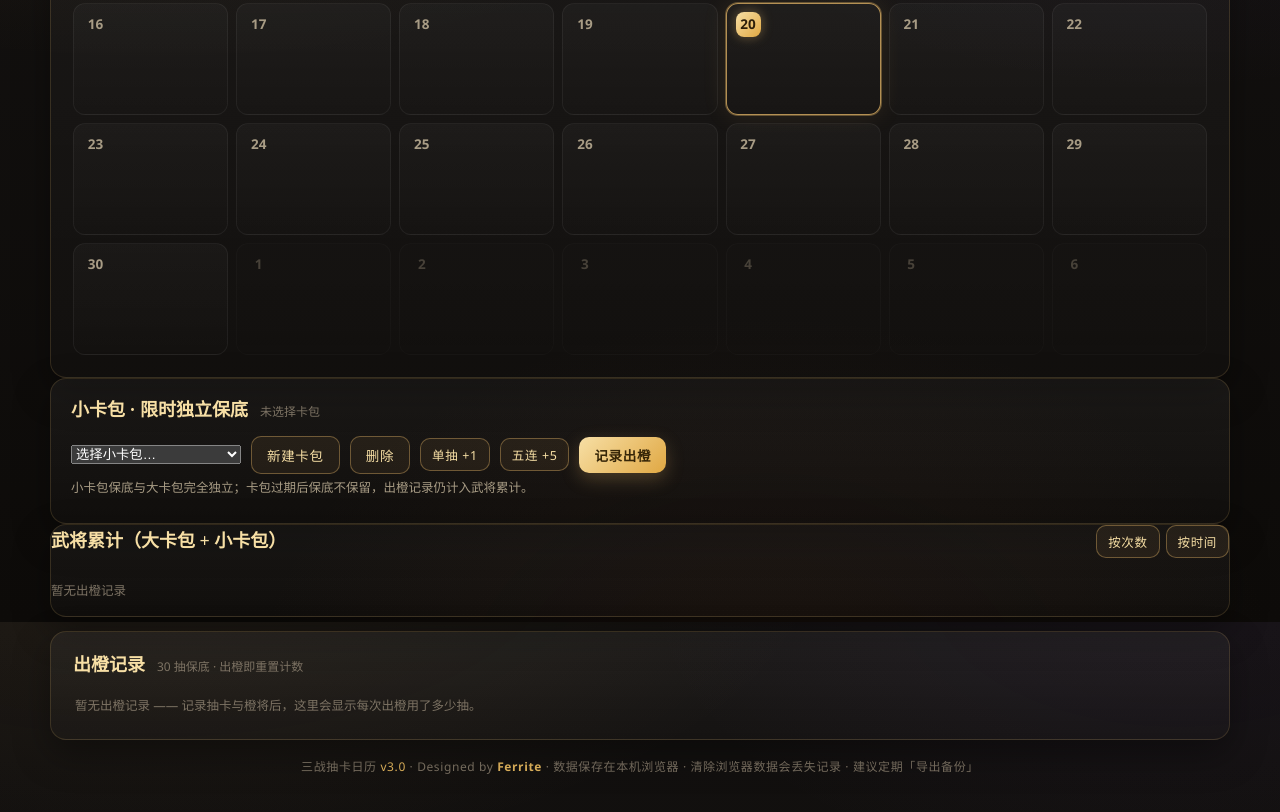
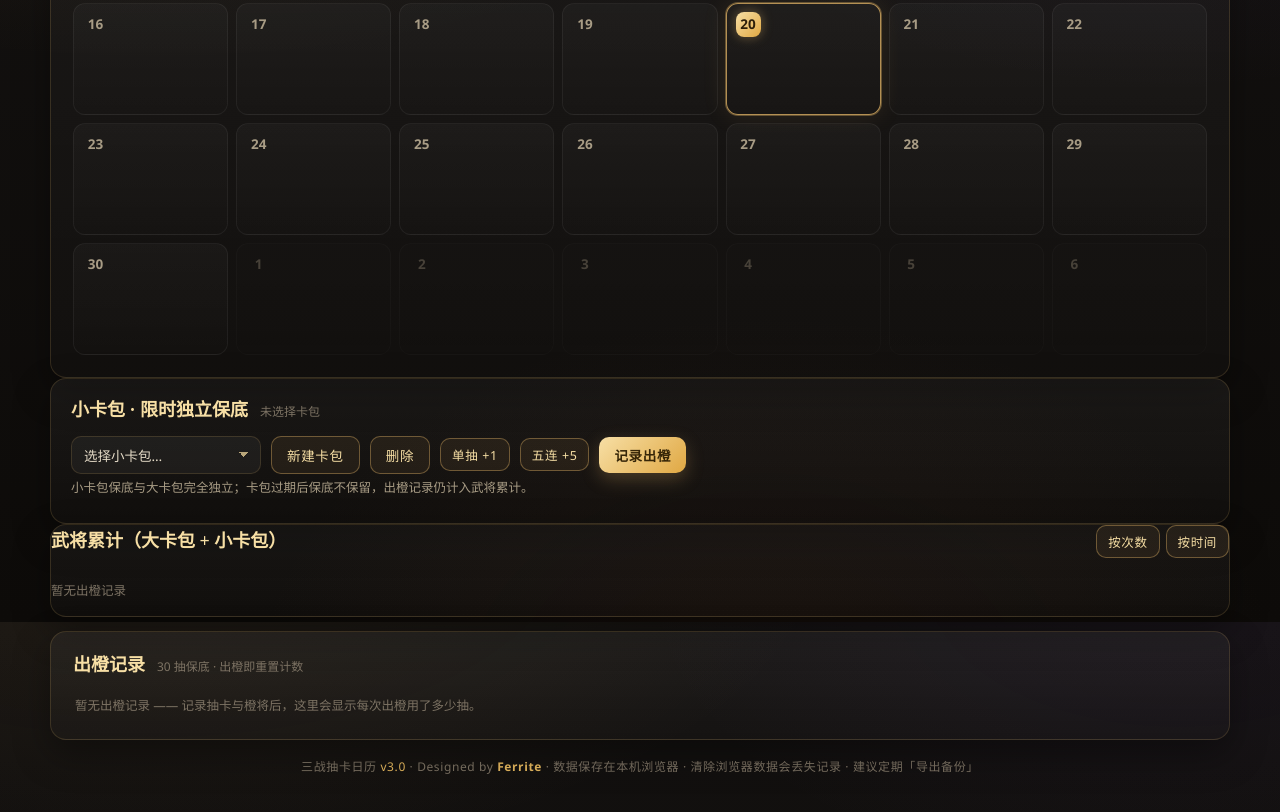
Before and after one commit to Ferrite111/sgz-gacha-calendar, a plain HTML site: page index.html in a window 1280 px wide. Shown: the part 978-1790 px from the top of the page. Drawn offline with Linux system fonts and the light colour scheme.

Commit message:
style(v3.0): dark gold select controls

```diff
--- a/index.html
+++ b/index.html
@@ -134,7 +134,19 @@ h1{
   .chance-text{font-size:12px;color:var(--muted);white-space:nowrap}
   .chance-text b{color:#e8c887;font-size:14.5px}
   .season-chip{font-size:12px;padding:3px 10px;border-radius:999px;border:1px solid rgba(217,188,124,.4);color:var(--gold);background:rgba(217,188,124,.08);margin-left:6px}
-  .pack-select{min-width:170px}
+  .pack-select{min-width:190px;height:38px}
+  #packSelect,#uiFields select{
+    -webkit-appearance:none;appearance:none;
+    background-color:rgba(255,255,255,.045);
+    background-image:linear-gradient(45deg,transparent 50%,#b9a67a 50%),linear-gradient(135deg,#b9a67a 50%,transparent 50%);
+    background-position:calc(100% - 16px) 50%,calc(100% - 11px) 50%;
+    background-size:5px 5px,5px 5px;background-repeat:no-repeat;
+    border:1px solid var(--line);border-radius:10px;color:#e6dcc8;
+    padding:9px 34px 9px 12px;font:inherit;font-size:13.5px;outline:none;cursor:pointer;
+  }
+  #uiFields select{width:100%}
+  #packSelect:focus,#uiFields select:focus{border-color:var(--line-strong)}
+  #packSelect option,#uiFields select option{background:#1b1711;color:#e6dcc8}
   .pack-records{margin-top:8px;font-size:12px;color:var(--muted)}
   .pack-row{padding:4px 0;border-bottom:1px dashed rgba(160,145,230,.12)}
   .hero-totals{display:flex;flex-wrap:wrap;gap:6px;padding-top:4px}
@@ -149,7 +161,7 @@ h1{
   .hero-cell .hdate{color:var(--muted2);font-size:11px}
   .hsort{display:flex;gap:6px;margin-left:auto}
   .hsort .btn.active{color:var(--gold-hi);border-color:var(--line-strong)}
-  #uiFields input{width:100%;background:rgba(255,255,255,.045);border:1px solid var(--line);border-radius:10px;color:var(--text);padding:10px 12px;font:inherit;font-size:13.5px;outline:none}
+  #uiFields input{width:100%;background:rgba(255,255,255,.045);border:1px solid var(--line);border-radius:10px;color:#e6dcc8;padding:10px 12px;font:inherit;font-size:13.5px;outline:none}
   #uiFields input:focus{border-color:var(--line-strong)}
 .dots{display:flex;gap:7px;margin:11px 0 9px}
 .dot{width:13px;height:13px;border-radius:50%;border:1px solid rgba(231,185,105,.4);background:transparent;transition:.3s}
```
